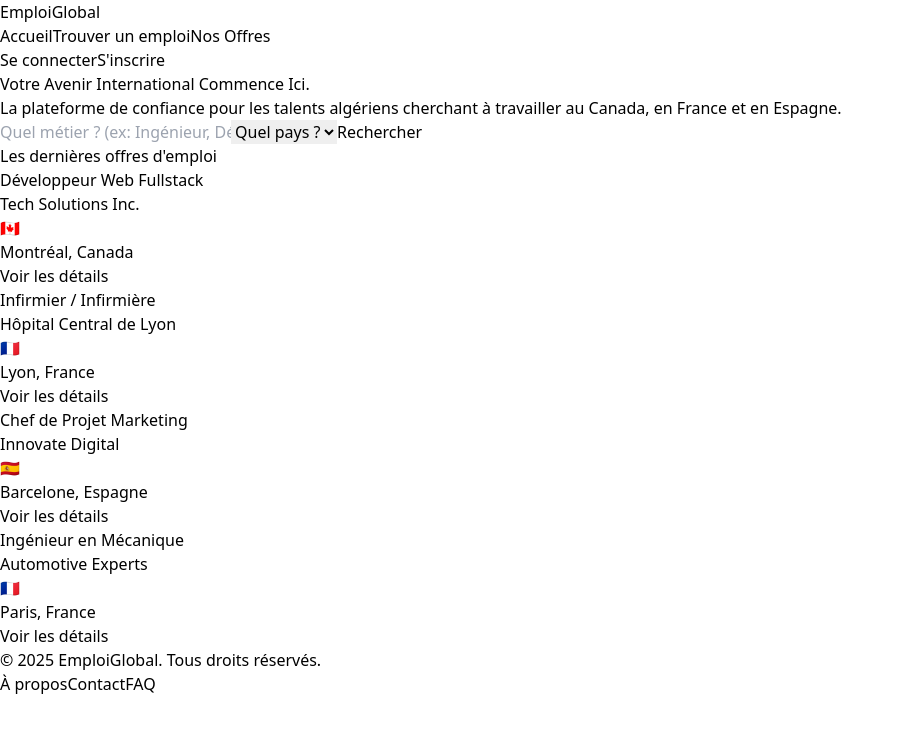
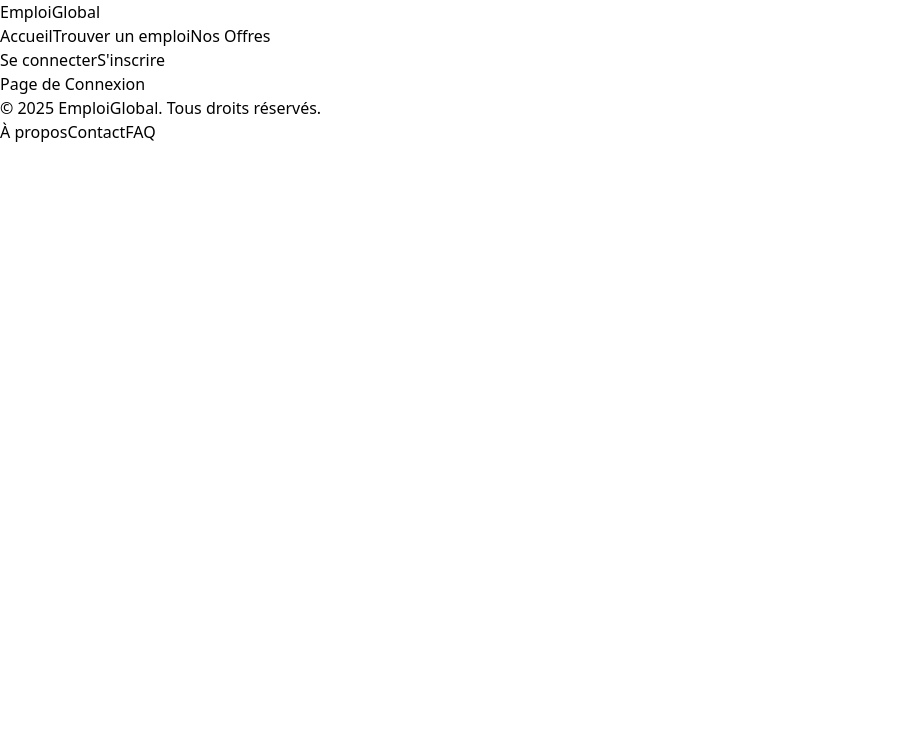
Before and after one commit to zemaliproffessionel/emploi-global-frontend, a React (Vite) app: page /login in a window 1280 px wide. Shown: the top 732 px of the page, without its empty margins (0-903 px from the left). Built offline with nearby package versions, Linux system fonts and the light colour scheme.

Commit message:
Update App.jsx

```diff
--- a/src/App.jsx
+++ b/src/App.jsx
@@ -1,21 +1,28 @@
 import React from 'react';
+import { BrowserRouter as Router, Routes, Route } from 'react-router-dom';
 import Header from './components/Header';
 import Footer from './components/Footer';
-import Hero from './components/Hero';
-import FeaturedJobs from './components/FeaturedJobs'; // On importe la nouvelle section
+import HomePage from './pages/HomePage';
+import LoginPage from './pages/LoginPage';
+import RegisterPage from './pages/RegisterPage';
 
 function App() {
   return (
+    <Router>
       <div className="flex flex-col min-h-screen bg-gray-100">
         <Header />
 
         <main className="flex-grow">
-        <Hero />
-        <FeaturedJobs /> {/* On ajoute la section des offres à la une */}
+          <Routes>
+            <Route path="/" element={<HomePage />} />
+            <Route path="/login" element={<LoginPage />} />
+            <Route path="/register" element={<RegisterPage />} />
+          </Routes>
         </main>
 
         <Footer />
       </div>
+    </Router>
   );
 }
 
```
Lines whose indentation alone changed are shown as unchanged.
